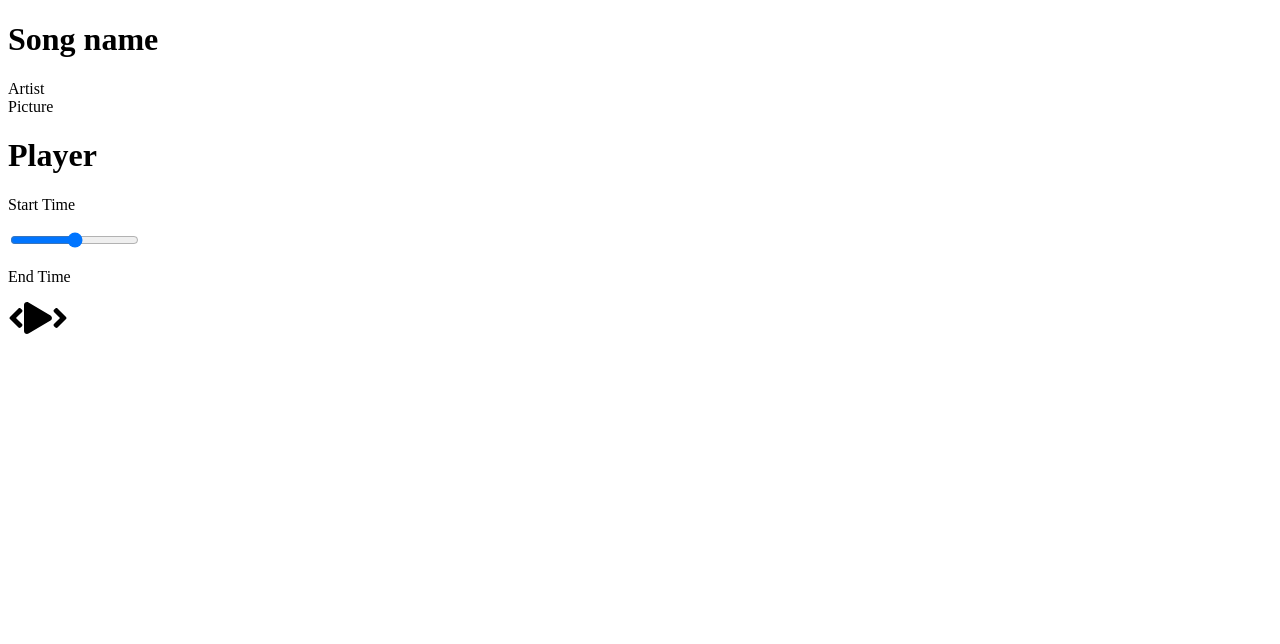
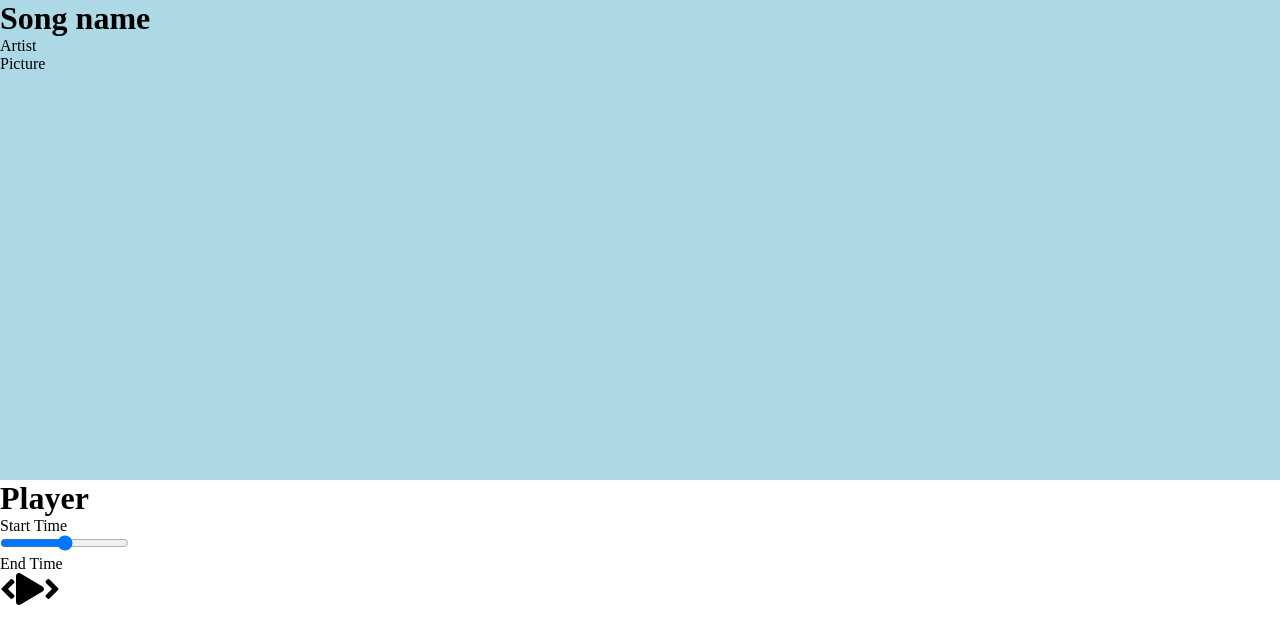
Before and after one commit to Bitz0/woof-player, a React (Create React App) app: page / in a window 1280 px wide. Shown: the top 644 px of the page. Built offline with nearby package versions, Linux system fonts and the light colour scheme.

Commit message:
Basic styling init, updating node-sass dependency

```diff
--- a/package.json
+++ b/package.json
@@ -9,7 +9,7 @@
     "@testing-library/jest-dom": "^5.11.4",
     "@testing-library/react": "^11.1.0",
     "@testing-library/user-event": "^12.1.10",
-    "node-sass": "^5.0.0",
+    "node-sass": "^4.14.1",
     "react": "^17.0.1",
     "react-dom": "^17.0.1",
     "react-scripts": "4.0.1",
--- a/src/App.js
+++ b/src/App.js
@@ -1,6 +1,7 @@
 import React from 'react';
 import Player from './components/Player';
 import Song from './components/Song';
+import './styles/app.scss'
 function App() {
   return (
     <div className="App">
--- /dev/null
+++ b/src/styles/_player.scss
@@ -0,0 +1,4 @@
+.song-container{
+  min-height:60vh;
+  background-color: lightblue;
+}
--- a/src/styles/app.scss
+++ b/src/styles/app.scss
@@ -3,3 +3,6 @@
   padding: 0;
   box-sizing: border-box;
 }
+
+@import './song';
+@import './player'
```
Also changed, not shown: src/styles/_song.scss (added), 1 other file (tests, documents, lock files or other folders).
